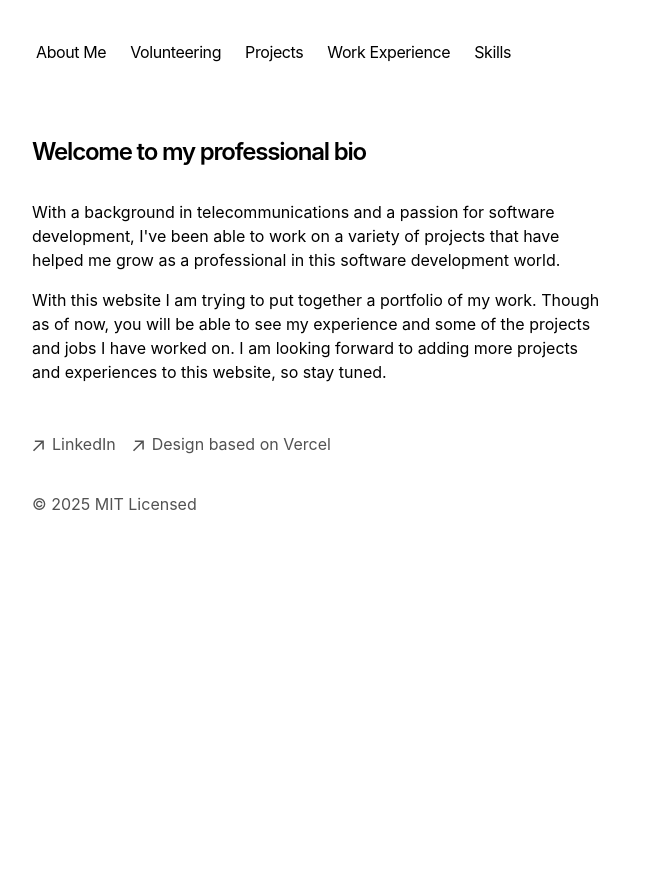
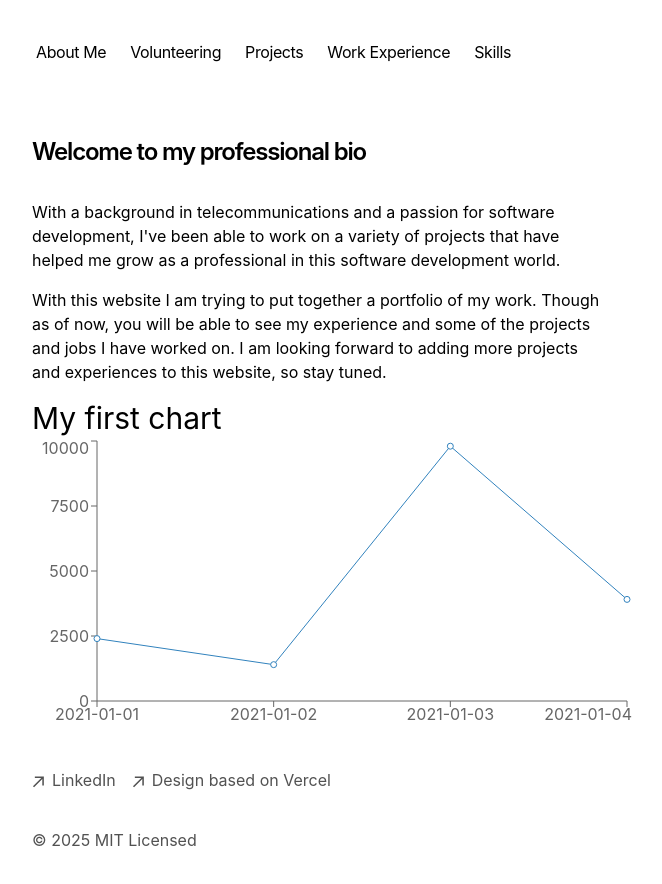
Before and after one commit to franciscosuca/onlineCv, a Next.js app: page / in a window 1280 px wide. Shown: the top 884 px of the page, without its empty margins (320-982 px from the left). Before the commit the page ends 800 px from the top, so only its background shows below. Built offline with nearby package versions, Linux system fonts and the light colour scheme.

Commit message:
Test rechtarts for creating graphics for the skills.

```diff
--- a/app/page.tsx
+++ b/app/page.tsx
@@ -1,5 +1,14 @@
+"use client";
+
+import { Line, LineChart, XAxis, YAxis } from "recharts";
 
 export default function Page() {
+  const data = [
+    { date: '2021-01-01', value: 2400 },
+    { date: '2021-01-02', value: 1398 },
+    { date: '2021-01-03', value: 9800 },
+    { date: '2021-01-04', value: 3908 },
+  ];
   return (
     <section>
       <h1 className="mb-8 text-2xl font-semibold tracking-tighter">
@@ -15,6 +24,14 @@ export default function Page() {
         you will be able to see my experience and some of the projects and jobs I have worked on.
         I am looking forward to adding more projects and experiences to this website, so stay tuned.`}
       </p>
+      <h1 className="text-3xl">My first chart</h1>
+      <div>
+        <LineChart width={600} height={300} data={data}>
+            <XAxis dataKey="date"/>
+            <YAxis dataKey="value" />
+            <Line dataKey="value"/>
+          </LineChart>
+      </div>
     </section>
   )
 }
--- a/package.json
+++ b/package.json
@@ -13,11 +13,12 @@
     "@vercel/analytics": "^1.1.3",
     "@vercel/speed-insights": "^1.0.9",
     "geist": "1.2.2",
-    "next": "canary",
+    "next": "15.1.7",
     "next-mdx-remote": "^4.4.1",
     "postcss": "^8.4.35",
     "react": "18.2.0",
     "react-dom": "18.2.0",
+    "recharts": "^2.15.1",
     "sugar-high": "^0.6.0",
     "tailwindcss": "4.0.0-alpha.13",
     "typescript": "5.3.3"
```
Also changed, not shown: 1 other file (tests, documents, lock files or other folders).
